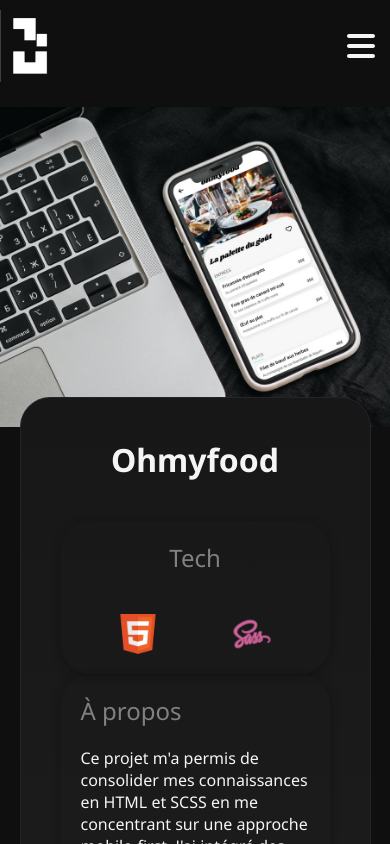
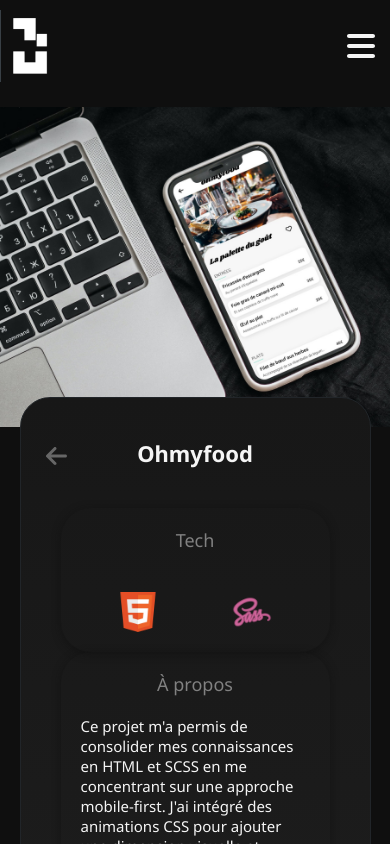
Before and after one commit to juentbrg/portfolio, a React (Create React App) app: page /projects/1 in a window 390 px wide. Shown: the top 844 px of the page. Built offline with nearby package versions, Linux system fonts and the light colour scheme.

Commit message:
correction sur la page projects

```diff
--- a/src/pages/Projects/index.jsx
+++ b/src/pages/Projects/index.jsx
@@ -3,8 +3,11 @@
 import { useParams, useNavigate } from "react-router-dom";
 import { useEffect } from "react";
 import { useSearchParams } from "react-router-dom";
+import { FontAwesomeIcon } from "@fortawesome/react-fontawesome";
+import { Link } from "react-router-dom";
 import projectList from "../../datas/projectList";
 import Footer from "../../components/Footer";
+import { faArrowLeft } from "@fortawesome/free-solid-svg-icons";
 
 const Projects = () => {
   let projectId = useParams().id;
@@ -39,7 +42,16 @@
           />
         </div>
         <div className="projects__content">
-          <h1 className="projects__title">{projects.title}</h1>
+          <div className="projects__nav">
+            <Link className="projects__arrow-link" to={"/works"}>
+              <FontAwesomeIcon
+                className="projects__arrow"
+                icon={faArrowLeft}
+                size="2xl"
+              />
+            </Link>
+            <h1 className="projects__title">{projects.title}</h1>
+          </div>
           <div className="projects__content-wrapper">
             <div className="projects__tech projects__container">
               <h2 className="projects__tech-title">Tech</h2>
@@ -57,7 +69,7 @@
             </div>
             <div className="projects__description projects__container">
               <h2 className="projects__description-title">À propos</h2>
-              <p>{projects.description}</p>
+              <p className="projects__description">{projects.description}</p>
             </div>
           </div>
         </div>
--- a/src/pages/Projects/index.scss
+++ b/src/pages/Projects/index.scss
@@ -30,6 +30,24 @@
     );
     margin-top: 500px;
     padding: 40px;
+    position: relative;
+  }
+  &__nav {
+    display: flex;
+    justify-content: center;
+  }
+  &__arrow-link {
+    position: absolute;
+    top: 48px;
+    left: 50px;
+  }
+  &__arrow {
+    color: $links-inactive;
+    cursor: pointer;
+    transition: 0.3s ease-in-out;
+    &:hover {
+      color: $white;
+    }
   }
   &__title {
     text-align: center;
@@ -114,5 +132,25 @@
     &__techImage-container {
       margin-bottom: 0;
     }
+    &__arrow-link {
+      top: 45px;
+      left: 25px;
+    }
+    &__arrow {
+      font-size: 24px;
+    }
+    &__title {
+      font-size: 22px;
+    }
+    &__description-title {
+      text-align: center;
+    }
+    &__tech-title,
+    &__description-title {
+      font-size: 18px;
+    }
+    &__description {
+      font-size: 15px;
+    }
   }
 }
```
